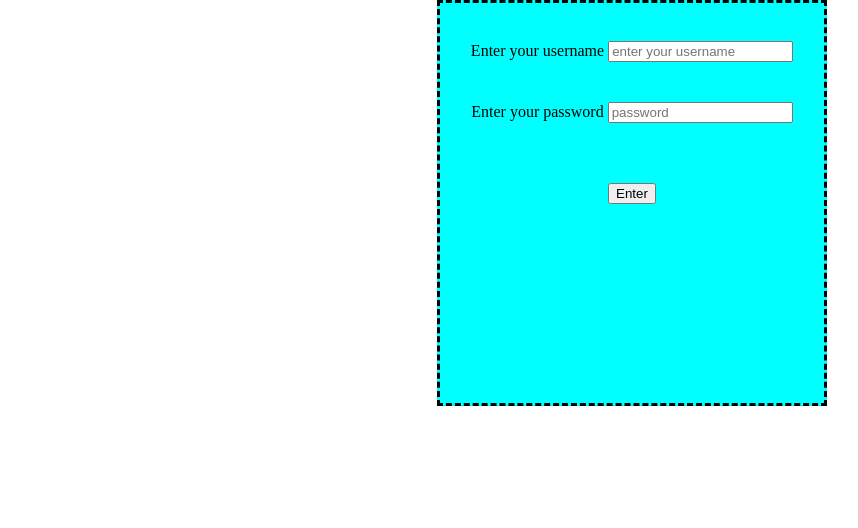
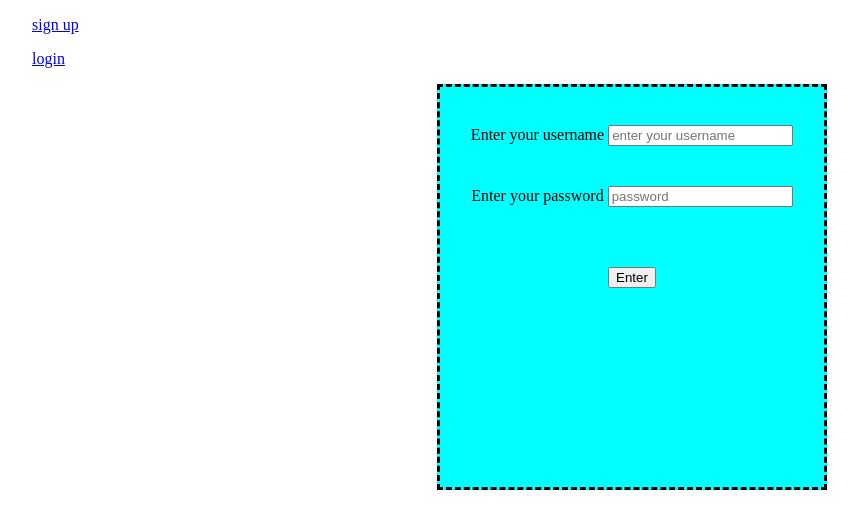
Before and after one commit to KarimElmouslemany/Symptom-Checker-Web-App, a plain HTML site: page Sign_Up.html in a window 1280 px wide. Shown: the whole page, without its empty margins (8-866 px from the left). Drawn offline with Linux system fonts and the light colour scheme.

Commit message:
add the navigation bar thats in login page and main page

```diff
--- a/Sign_Up.html
+++ b/Sign_Up.html
@@ -8,6 +8,14 @@
     <script type="module" src="singup.js"></script>
   </head>
   <body>
+    <nav>
+      <ul>
+        <a href="Sign_Up.html">sign up</a>
+      </ul>
+      <ul>
+        <a href="login.html">login</a>
+      </ul>
+    </nav>
     <form action="" id="signup_form">
       <div id="username">
         <label for="signup_email" class="input_lables"
```
